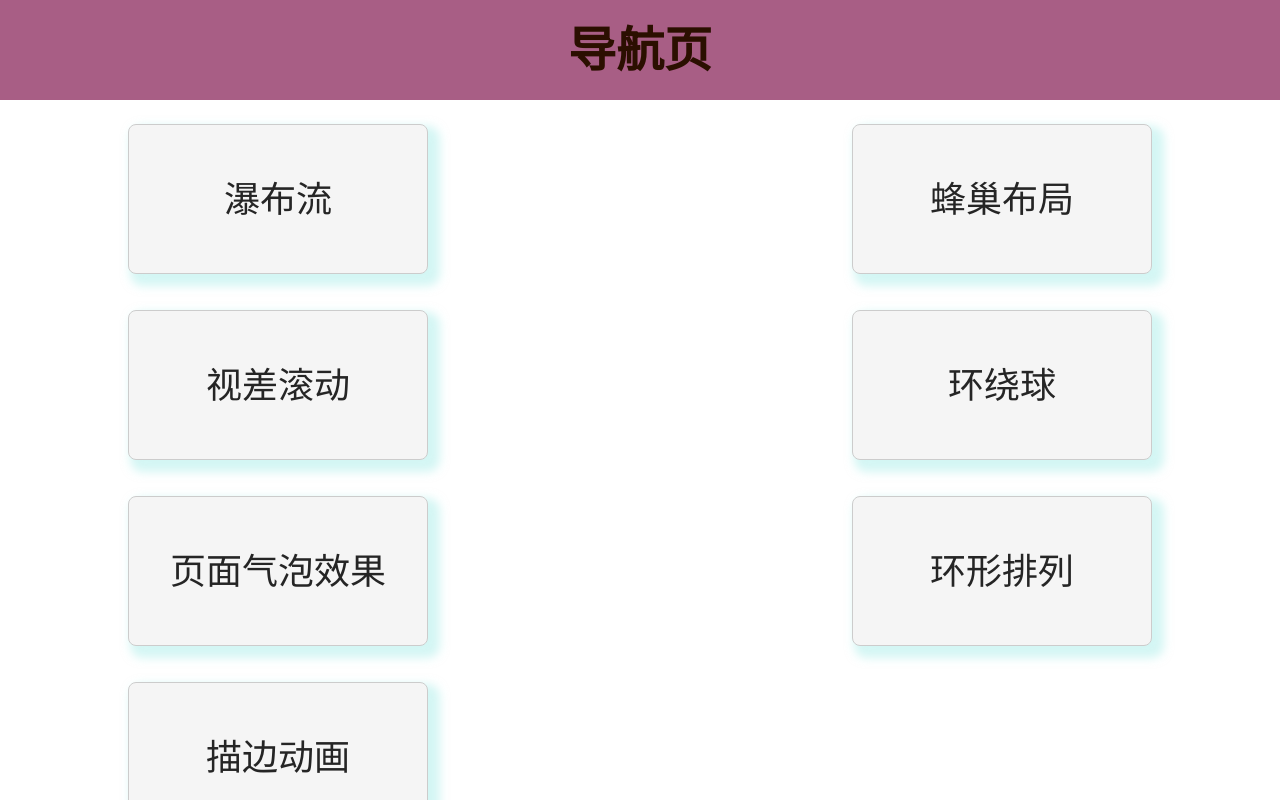
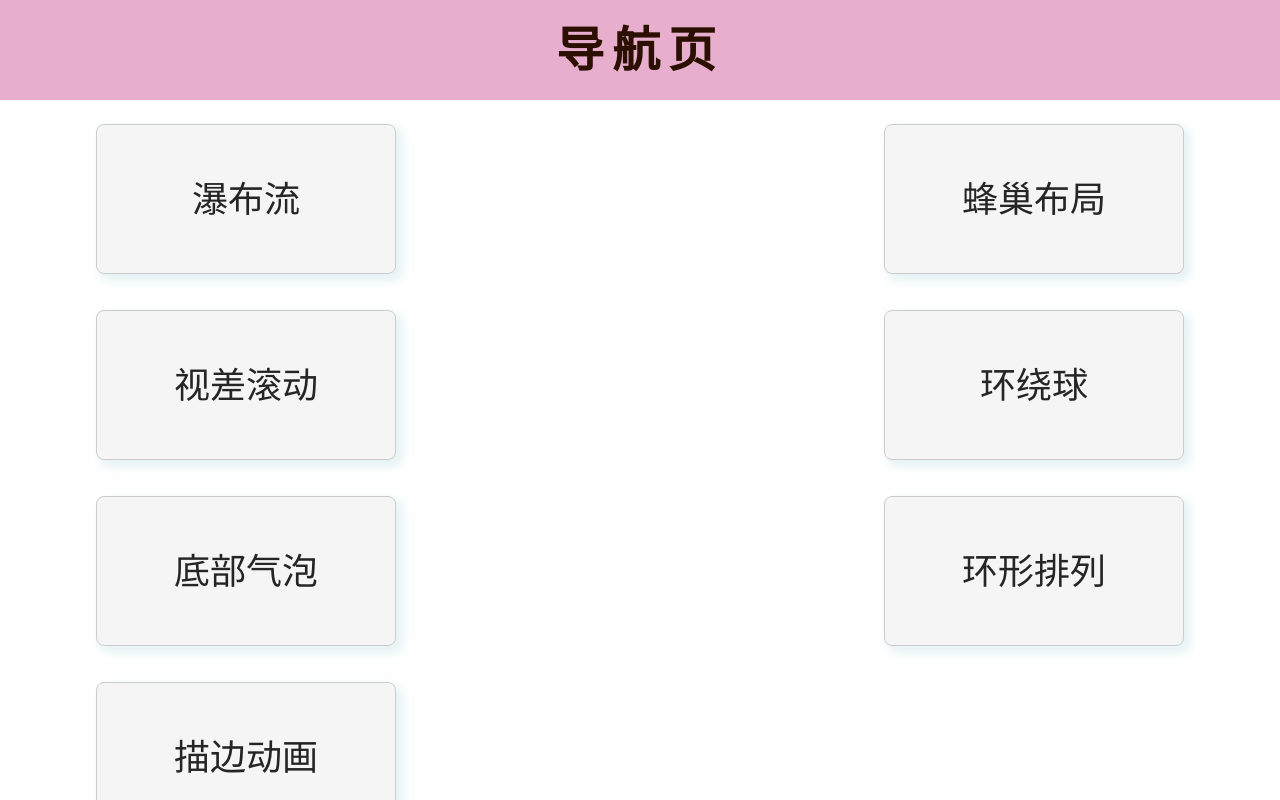
Before and after one commit to zjclxx/vue3-se, a Vue app: page / in a window 1280 px wide. Built offline with nearby package versions, Linux system fonts and the light colour scheme.

Commit message:
feat: 修改部分文字

```diff
--- a/src/views/guide/guides.js
+++ b/src/views/guide/guides.js
@@ -21,7 +21,7 @@ const guides = [
   },
   {
     id: 5,
-    title: "页面气泡效果",
+    title: "底部气泡",
     path: "/bubblePage",
   },
   {
--- a/src/views/guide/index.vue
+++ b/src/views/guide/index.vue
@@ -43,7 +43,8 @@
       justify-content: center;
       align-items: center;
       font-size: 48px;
-      background-color: #a85e85;
+      background-color: #e7aece;
+      letter-spacing: 8px;
       color: #2b0f00;
       font-weight: 600;
       flex-shrink: 0;
@@ -57,7 +58,7 @@
       justify-content: center;
       overflow: hidden auto;
       .list-container {
-        width: 80%;
+        width: 85%;
         height: 100%;
         display: grid;
         grid-template-columns: repeat(auto-fill, 300px);
@@ -75,8 +76,9 @@
           font-size: 36px;
           cursor: pointer;
           border-radius: 8px;
-          box-shadow: 7px 7px 10px 5px rgba(172, 237, 234, 0.52);
+          box-shadow: 5px 5px 10px 2px rgba(208, 230, 233, 0.52);
           &:hover {
+            box-shadow: 7px 7px 10px 5px rgba(172, 237, 234, 0.52);
             background-color: #e3d8ff;
             color: #3e1f8e;
             border-color: #8b6eff;
```
